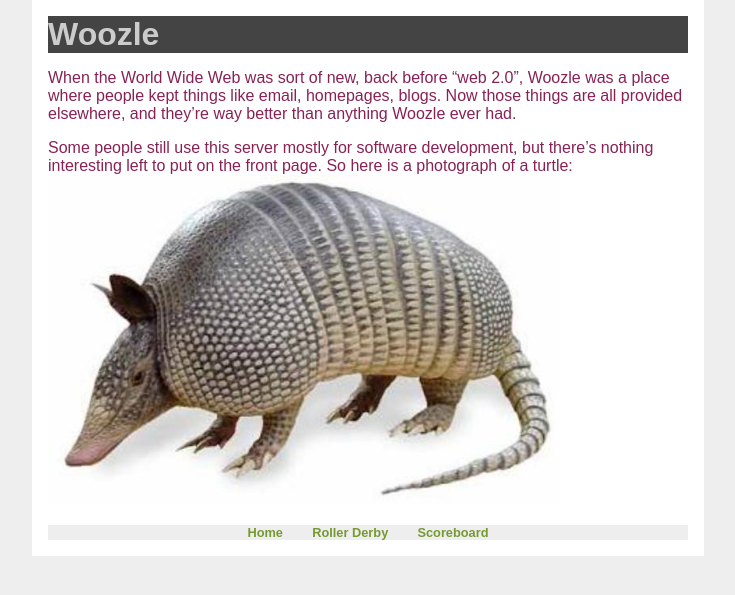
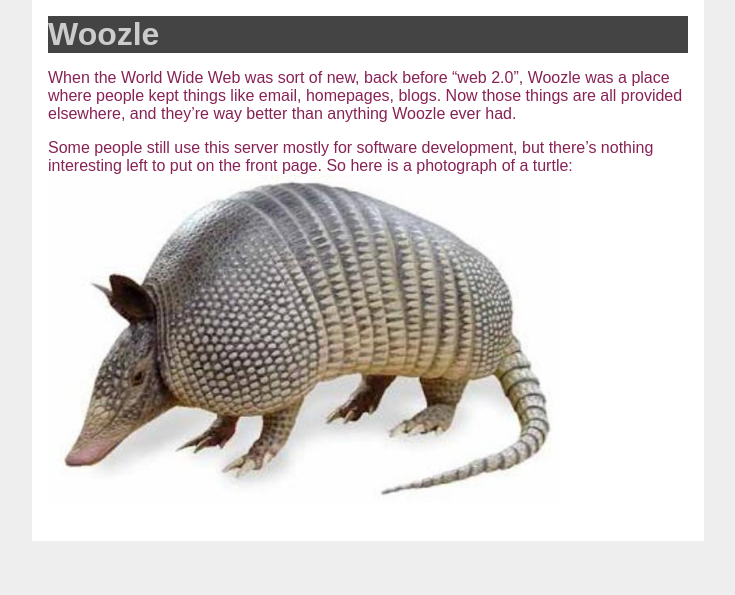
Before and after one commit to nealey/woozle.org, a Jekyll site: the page built from index.md, in a window 1280 px wide. Shown: the top 595 px of the page, without its empty margins (272-1007 px from the left). Built offline with Jekyll 4.4.1, drawn with Linux system fonts in a browser that asks for light colours.

Commit message:
remove navbar

```diff
--- a/_layouts/default.html
+++ b/_layouts/default.html
@@ -9,12 +9,5 @@
     <body>
         <h1 id="title">{{ page.title }}</h1>
 {{ content }}
-	<nav>
-		<ul>
-			<li><a href="/">Home</a></li>
-			<li><a href="/derby/">Roller Derby</a></li>
-			<li><a href="/scoreboard/">Scoreboard</a></li>
-		</ul>
-	</nav>
     </body>
 </html>
```
